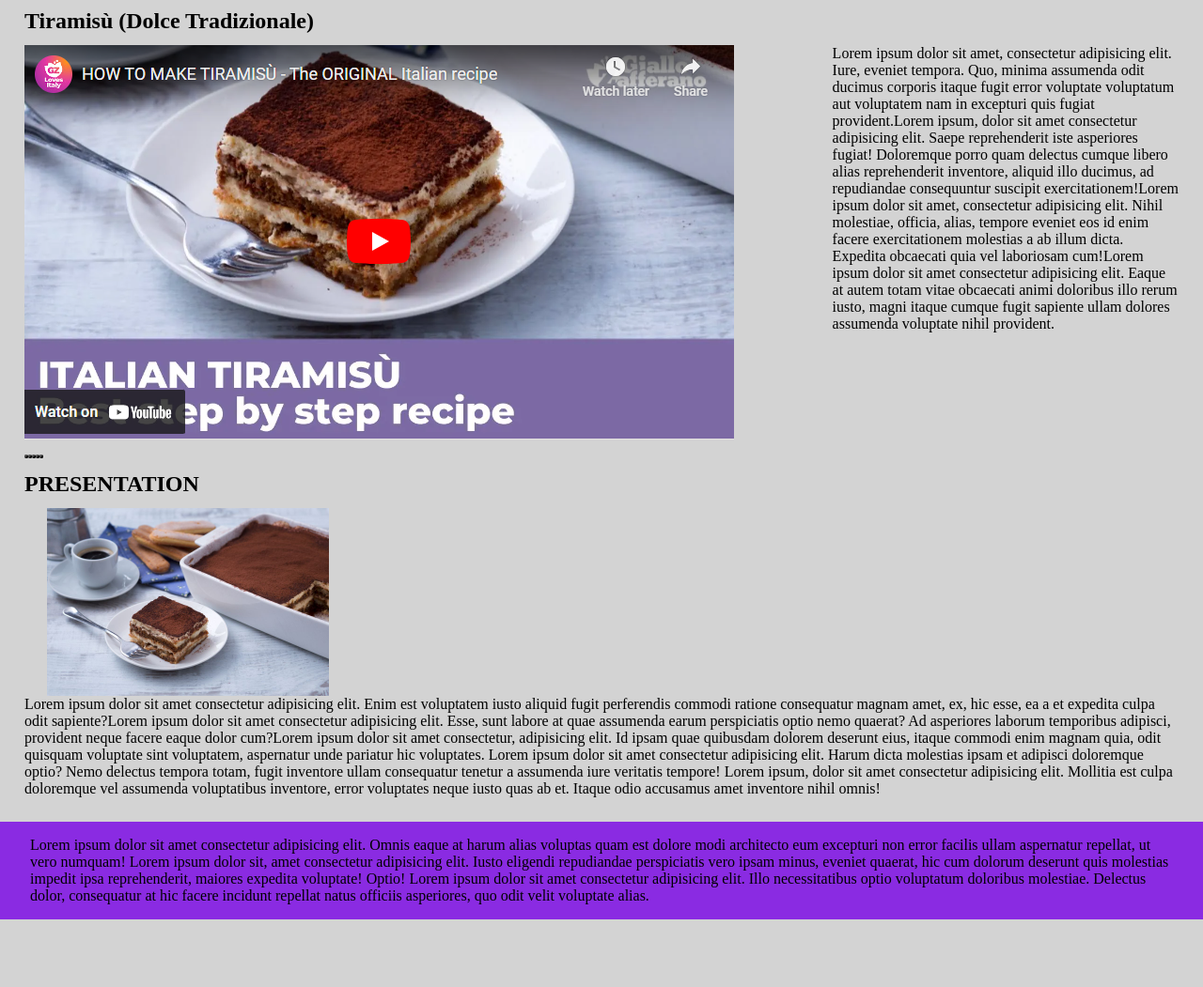
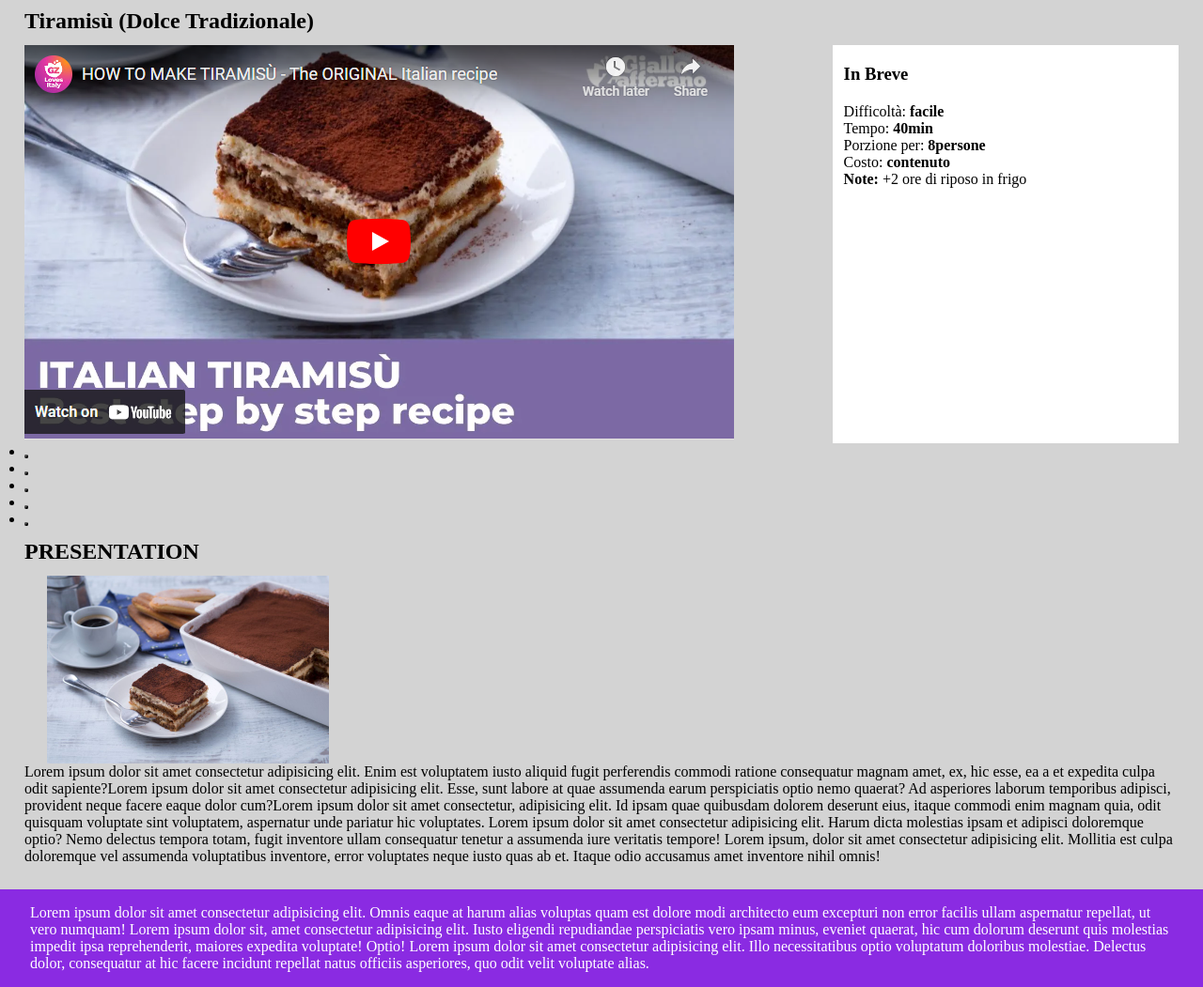
Before and after one commit to DGONNE/htmlcss-responsive-layout, a plain HTML site: page index.html in a window 1280 px wide. Shown: the part 112-1163 px from the top of the page at 94% size. Before the commit the page ends 1091 px from the top, so only its background shows below. Drawn offline with Linux system fonts and the light colour scheme.

Commit message:
feat: col-details

```diff
--- a/index.html
+++ b/index.html
@@ -19,7 +19,14 @@
                     <img class="img-fluid" src="img/image (10).png" alt="video-tiramisù">
                 </div>
                 <div class="col col-details">
-                Lorem ipsum dolor sit amet, consectetur adipisicing elit. Iure, eveniet tempora. Quo, minima assumenda odit ducimus corporis itaque fugit error voluptate voluptatum aut voluptatem nam in excepturi quis fugiat provident.Lorem ipsum, dolor sit amet consectetur adipisicing elit. Saepe reprehenderit iste asperiores fugiat! Doloremque porro quam delectus cumque libero alias reprehenderit inventore, aliquid illo ducimus, ad repudiandae consequuntur suscipit exercitationem!Lorem ipsum dolor sit amet, consectetur adipisicing elit. Nihil molestiae, officia, alias, tempore eveniet eos id enim facere exercitationem molestias a ab illum dicta. Expedita obcaecati quia vel laboriosam cum!Lorem ipsum dolor sit amet consectetur adipisicing elit. Eaque at autem totam vitae obcaecati animi doloribus illo rerum iusto, magni itaque cumque fugit sapiente ullam dolores assumenda voluptate nihil provident.
+                   <h3>In Breve</h3>
+                   <ul>
+                      <li>Difficoltà: <strong>facile</strong></li>
+                      <li>Tempo: <strong>40min</strong></li>
+                      <li>Porzione per: <strong>8persone</strong></li>
+                      <li>Costo: <strong>contenuto</strong></li>
+                      <li><strong>Note:</strong> +2 ore di riposo in frigo</li>
+                   </ul>
                 </div>
             </div>
         </section>
--- a/style.css
+++ b/style.css
@@ -44,6 +44,8 @@ body {
 footer {
     background-color: blueviolet;
     padding: 16px 32px;
+    color: white;
+    text-align: center;
 }
 
 .btn {
@@ -51,11 +53,6 @@ footer {
     border-radius: 100%;
 }
 
-ul {
-    display: flex;
-    flex-direction: row;
-    list-style: none;
-}
 
 /*--------------
       HEADER
@@ -115,9 +112,21 @@ h4 {
     margin-top: 16px;
     margin-bottom: 16px;
 }
+.row-buttons ul {
+    list-style: none;
+}
+.intro .col-details {
+    padding: 20px 12px;
+}
 
-.col .col-details {
-    padding: 20px 12px;
+.intro .col-details {
+    background-color: white;
+}
+.intro .col-details h3 {
+margin-bottom: 20px;
+}
+.intro .col-details ul {
+    list-style: none;
 }
 /*--------------
    RESPONSIVE
@@ -143,4 +152,10 @@ h4 {
     .intro .col-details {
         width: 30%;
     }
+    footer {
+        text-align: left;
+        display: flex;
+        justify-content: space-between;
+    }
+
 }
```
